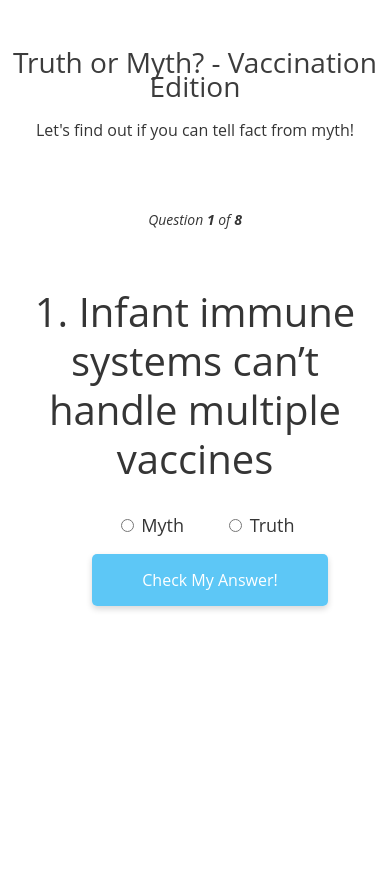
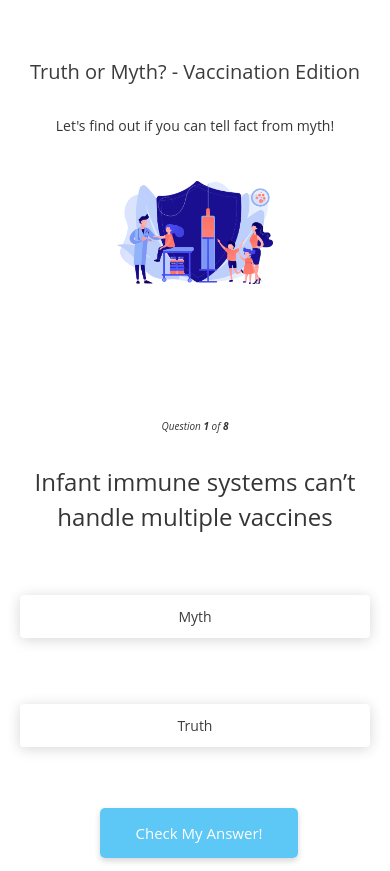
Before and after one commit to ainnafatiha/Vaccine-Quiz, a plain HTML site: page index.html in a window 390 px wide. Both pictures are taken after a click on the button "Get Started!". Before the commit the page ends 844 px from the top, so only its background shows below. Drawn offline with Linux system fonts and the light colour scheme.

Commit message:
new commit
- illustration
- mobile view

```diff
--- a/css/master.css
+++ b/css/master.css
@@ -16,12 +16,39 @@ body {
     padding-top: 50px;
 }
 
+.welcome-img {
+    display: block;
+    margin: 20px auto;
+    width: 40%;
+    padding-bottom: 30px;
+}
+
+@media(max-width: 576px) {
+    .welcome-img {
+        margin-bottom: 30px;
+    }
+}
+
+@media(max-width: 576px) {
+    p {
+        font-size: 14px;
+        line-height: 23px;
+    }
+}
+
 h2,h4,h5,h6 {font-weight: bold;}
 
 h1 {
     font-size: 28px;
     margin: 0 0 20px;
     color: #3c3c3c;
+}
+
+@media(max-width: 576px) {
+    h1 {
+        font-size: 20px;
+        padding: 10px;
+    }
 }
 
 h2 {
@@ -36,6 +63,14 @@ h3 {
     line-height: 49px;
     padding-top: 40px;
     text-align: center;
+}
+
+@media(max-width: 576px) {
+    h3 {
+        font-size: 24px;
+        margin-top: -20px;
+        line-height: 35px;
+    }
 }
 
 h4 {
@@ -65,13 +100,21 @@ ol li { list-style-type: decimal; margin-left: 20px; }
     color:#ffffff;
     background-color: #5DC7F6;
     border: none;
-    font-size: 16px;
+    font-size: 20px;
     height: 56px;
     border-radius: 5px;
     box-shadow: 0 3px 6px #00000029;
     text-decoration: none;
     margin-left: 30px;
     margin-top: 10px;
+}
+
+@media(max-width: 576px) {
+    .button {
+        margin-left: 8px;
+        font-size: 15px;
+        padding: 15px 35px;
+    }
 }
 
 .button:hover {
@@ -85,6 +128,56 @@ ol li { list-style-type: decimal; margin-left: 20px; }
 .tryAgain {
     float: none;
     margin: 20px 0;
+}
+
+.custom-input {
+    display: none;
+}
+
+.custom-label {
+    background-color: #fff;
+    border: 1px;
+    border-radius: 4px;
+    box-shadow: 0 2px 14px #00000029;
+    color: #3c3c3c;
+    display: block;
+    margin: 20px auto;
+    padding: 20px;
+    text-align: center;
+    width: 40%;
+}
+
+@media(max-width: 576px) {
+    .custom-label {
+        width: 100%;
+        font-size: 14px;
+        line-height: 23px;
+        padding: 10px 20px;
+        margin: 15px 0;
+    }
+}
+
+.custom-label--selected {
+    background-color:  #5DC7F6;
+    border: none;
+    border-radius: 4px;
+    box-shadow: 0 2px 14px #00000029;
+    color: #fff;
+    display: block;
+    margin: 20px auto;
+    padding: 20px;
+    text-align: center;
+    width: 40%;
+}
+
+@media(max-width: 576px) {
+    .custom-label--selected {
+        width: 100%;
+        font-size: 14px;
+        line-height: 23px;
+        padding: 10px 20px;
+        margin: 15px 0;
+    }
 }
 
 /* clearfix */
@@ -105,8 +198,14 @@ ol li { list-style-type: decimal; margin-left: 20px; }
 }
 
 .questionCount {
-    font-size: 14px;
+    font-size: 20px;
     font-style: italic;
+}
+
+@media(max-width: 576px) {
+    .questionCount {
+        font-size: 10px;
+    }
 }
 
 .questionCount span {
@@ -118,15 +217,23 @@ ol.questions {
     margin-left: 0;
 }
 
+/* truth or myth options */
 ol.questions li {
     margin-left: 0;
-    font-size: 18px;
+    font-size: 24px;
     padding: 20px;
     display: inline;
+    line-height: 1.5em;
 }
 
 ul.answers {
-    margin: 30px 0px 30px 20px;
+    margin: 0;
+}
+
+@media(max-width: 576px) {
+    ul.answers {
+        margin: 0 40px 14px 0;
+    }
 }
 
 /* fact */
@@ -134,24 +241,38 @@ ul.responses li {
     margin: 20px 115px 40px;
 }
 
+@media(max-width: 576px) {
+    ul.responses li {
+        margin: 0 0 10px
+    }
+}
+
 ul.responses li p span {
     display: block;
     font-weight: bold;
-    font-size: 18px;
+    font-size: 28px;
+}
+
+@media(max-width: 576px) {
+    ul.responses li p span {
+        font-size: 20px;
+    }
 }
 
 .complete ul.answers li.correct, ul.responses li.correct p span {
-    padding-bottom: 5px;
+    padding-bottom: 15px;
     color: #6C9F2E;
 }
 
 ul.responses li.incorrect p span {
-    padding-bottom: 5px;
+    padding-bottom: 15px;
     color: #B5121B;
 }
 
+/* quiz result and retake button */
 .quizResults h3 {
     margin: 0;
+    padding-bottom: 30px;
 }
 
 .quizResults h3 span {
--- a/css/reset.css
+++ b/css/reset.css
@@ -19,7 +19,7 @@ time, mark, audio, video {
     margin: 0;
     padding: 0;
     border: 0;
-    font-size: 100%;
+    /* font-size: 100%; */
     font: inherit;
     vertical-align: baseline;
 }
--- a/css/style.css
+++ b/css/style.css
@@ -21,9 +21,9 @@
 }
 
 ol.questions,
-ol.questions li
 ul.answers,
 ul.responses,
+ol.questions li,
 ul.answers li,
 ul.responses li {
     list-style-type: none;
--- a/index.html
+++ b/index.html
@@ -2,6 +2,7 @@
 <html>
     <head>
         <meta content="text/html; charset=utf-8" http-equiv="content-type">
+        <meta name="viewport" content="width=device-width,initial-scale=1">
 
         <title>Vaccine Quiz</title>
 
@@ -16,6 +17,8 @@
         <div class="quizArea">
             <div class="quizHeader">
                 <!-- where the quiz main copy goes -->
+                <br>
+                <img src="vaccination-quiz-image.png" class="welcome-img" alt="DoctorOnCall">
                 <br>
                 <a class="button startQuiz" href="#">Get Started!</a>
             </div>
@@ -36,5 +39,26 @@
         <script src="js/app-config.js"></script>
         <script src="js/app.js"></script>
         <script src="js/master.js"></script>
+
+        <script>
+            window.onload = () => {
+
+            let questionsLabels = document.getElementsByClassName('custom-label');
+
+            for (let i = 0; i < questionsLabels.length; i++) {
+                questionsLabels[i].addEventListener('click', function () {
+
+                // remove sibling custom label class
+                $(this).parent().siblings().children('.custom-label')[0].classList.remove('custom-label--selected');
+
+                 // add class
+                questionsLabels[i].classList.add('custom-label--selected');
+                });
+            }
+
+
+        };
+        </script>
+
     </body>
 </html>
--- a/js/app-config.js
+++ b/js/app-config.js
@@ -6,7 +6,7 @@ var quizJSON = {
     "info": {
         "name":    "Truth or Myth? - Vaccination Edition",
         "main":    "<p>Let's find out if you can tell fact from myth!</p>",
-        "results": "<h5>Learn More</h5><p>Come and check out these articles to find out more about vaccines.</p>",
+        "results": "<h5></h5><p></p>",
         "level1":  "Superior",
         "level2":  "Outstanding",
         "level3":  "Excellent",
--- a/js/app.js
+++ b/js/app.js
@@ -21,7 +21,7 @@
                 nextQuestionText: 'Next &raquo;',
                 backButtonText: '',
                 completeQuizText: '',
-                tryAgainText: '',
+                tryAgainText: 'Retake the quiz',
                 questionCountText: 'Question %current of %total',
                 preventUnansweredText: 'You must select at least one answer.',
                 questionTemplateText:  '%count. %text',
@@ -31,7 +31,7 @@
                 numberOfQuestions: null,
                 randomSortQuestions: false,
                 randomSortAnswers: false,
-                preventUnanswered: false,
+                preventUnanswered: true,
                 disableScore: false,
                 disableRanking: false,
                 scoreAsPercentage: false,
@@ -39,7 +39,7 @@
                 perQuestionResponseAnswers: false,
                 completionResponseMessaging: false,
                 displayQuestionCount: true,   // Deprecate?
-                displayQuestionNumber: true,  // Deprecate?
+                displayQuestionNumber: false,  // Deprecate?
                 animationCallbacks: { // only for the methods that have jQuery animations offering callback
                     setupQuiz: function () {},
                     startQuiz: function () {},
@@ -278,10 +278,10 @@
                                 optionId = inputName + '_' + i.toString();
 
                                 // If question has >1 true answers and is not a select any, use checkboxes; otherwise, radios
-                                var input = '<input id="' + optionId + '" name="' + inputName +
+                                var input = '<input class="custom-input" id="' + optionId + '" name="' + inputName +
                                             '" type="' + inputType + '" /> ';
 
-                                var optionLabel = '<label for="' + optionId + '">' + answer.option + '</label>';
+                                var optionLabel = '<label class="custom-label" for="' + optionId + '">' + answer.option + '</label>';
 
                                 var answerContent = $('<li></li>')
                                     .append(input)
@@ -513,7 +513,7 @@
                 // If response messaging has been disabled or moved to completion,
                 // make sure we have an answer if we require it, let checkAnswer handle the alert messaging
                 if (plugin.config.preventUnanswered && answerInputs.length === 0) {
-                    return false;
+                    return true;
                 }
 
                 if (nextQuestion.length) {
```
Also changed, not shown: img/welcome-img-quiz.png (added), vaccination-quiz-image.png (added).
